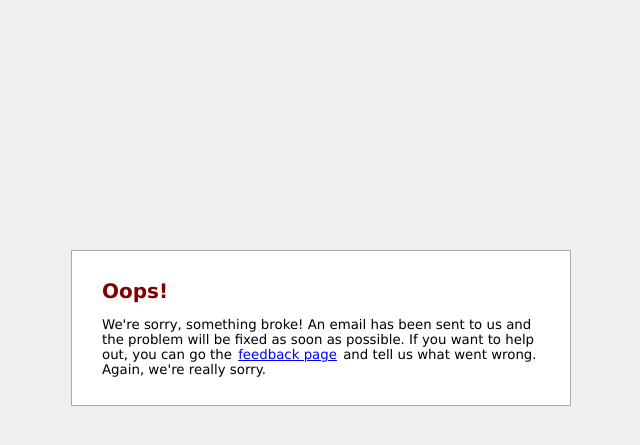
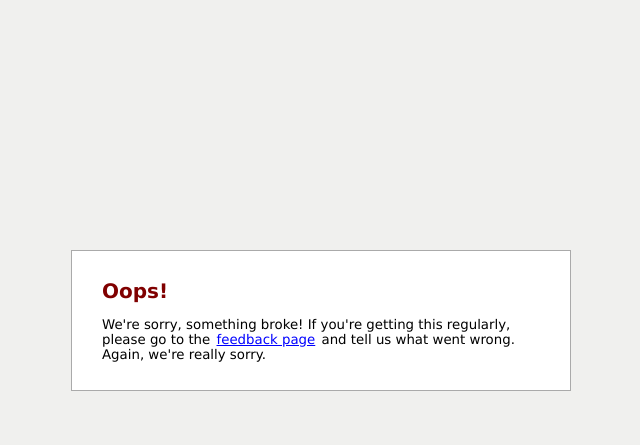
Before and after one commit to simonbc/jottit, a Python web app: template templates/internalerror.html in a window 1280 px wide. Shown: the top 445 px of the page, without its empty margins (319-959 px from the left). Run offline with Jinja, Linux system fonts and the light colour scheme; the template is opened without the code that fills it, so the values that code supplies are empty.

Commit message:
stop telling people we get crash notices

```diff
--- a/templates/internalerror.html
+++ b/templates/internalerror.html
@@ -14,10 +14,9 @@
 <h1 style="color: maroon;">Oops!</h1>
 
 <p>
-    We're sorry, something broke! An email has been sent to us
-    and the problem will be fixed as soon as possible. If you
-    want to help out, you can go the <a href="http://jottit.com/feedback" style="color: blue">feedback page</a> and tell us what
-    went wrong. Again, we're really sorry.
+    We're sorry, something broke! If you're getting this regularly, please go to
+    the <a href="http://jottit.com/feedback" style="color: blue">feedback page</a>
+    and tell us what went wrong. Again, we're really sorry.
 </p>
 
 
```
